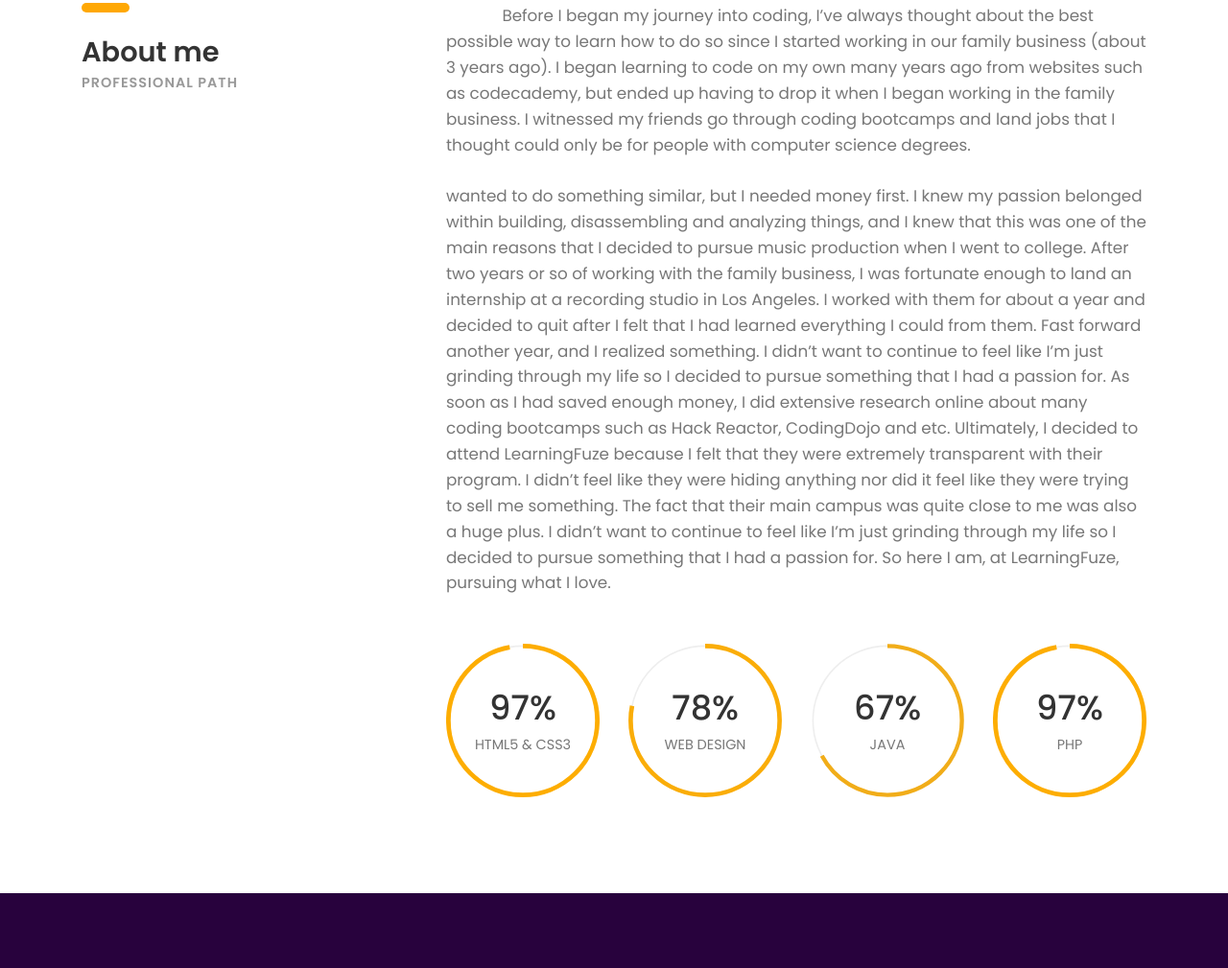
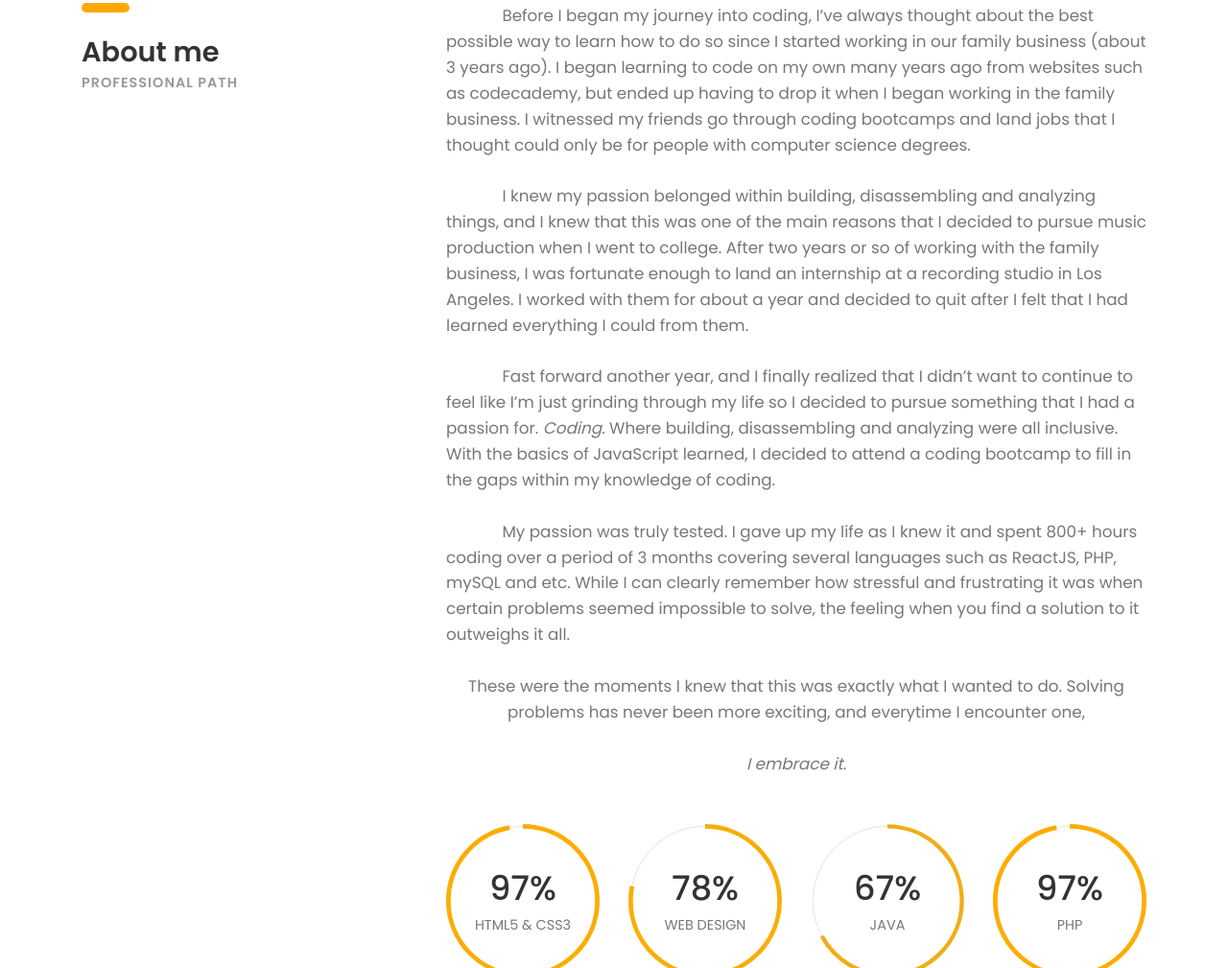
Before and after one commit to mr1hm/portfolio-me, a plain HTML site: page index.html in a window 1280 px wide. Shown: the part 2195-3204 px from the top of the page at 96% size. Drawn offline with Linux system fonts and the light colour scheme; files whose address does not match are found by name.

Commit message:
added about me section

```diff
--- a/index.html
+++ b/index.html
@@ -115,8 +115,8 @@
 		<div class="portfolioContainer">
 
 			<div class="p-item web-design">
-				<a href="images/portfolio-1-600x400.jpg" data-fluidbox>
-					<img src="images/portfolio-1-600x400.jpg" alt=""></a>
+				<a href="images/wicked-sales.png" data-fluidbox>
+					<img src="images/wicked-sales.png" alt=""></a>
 			</div><!-- p-item -->
 
 			<div class="p-item branding graphic-design">
@@ -178,25 +178,38 @@
 					</div>
 				</div><!-- col-sm-4 -->
 				<div class="col-sm-8">
-					<p class="margin-b-50">	<span style="margin-left: 8%">Before</span> I began my journey into coding, I’ve always thought about the best possible way to learn
+					<p class="margin-b-50">
+						<span style="margin-left: 8%">Before</span> I began my journey into coding, I’ve always thought about the best possible way to learn
 					how to do so since I started working in our family business (about 3 years ago). I began learning to code on my own many
 					years ago from websites such as codecademy, but ended up having to drop it when I began working in the family business.
 					I witnessed my friends go through coding bootcamps and land jobs that I thought could only be
 					for people with computer science degrees.
-					<br>
-					<br>
-					wanted to do something similar, but I needed money first. I knew my
-					passion belonged within building, disassembling and analyzing things, and I knew that this was one of the main reasons
+						<br>
+						<br>
+						<span style="margin-left: 8%">I</span> knew my passion belonged within building, disassembling and analyzing things, and I knew that this was one of the main reasons
 					that I decided to pursue music production when I went to college. After two years or so of working with the family business,
 					I was fortunate enough to land an internship at a recording studio in Los Angeles. I worked with them for about a year and
-					decided to quit after I felt that I had learned everything I could from them. Fast forward another year, and I realized something.
-					I didn’t want to continue to feel like I’m just grinding through my life so I decided to pursue something that I had a
-					passion for. As soon as I had saved enough money, I did extensive research online about many coding bootcamps such as
-					Hack Reactor, CodingDojo and etc. Ultimately, I decided to attend LearningFuze because I felt that they were extremely
-					transparent with their program. I didn’t feel like they were hiding anything nor did it feel like they were trying to
-					sell me something. The fact that their main campus was quite close to me was also a huge plus. I didn’t want to continue
-					to feel like I’m just grinding through my life so I decided to pursue something that I had a passion for. So here I am,
-					at LearningFuze, pursuing what I love.</p>
+					decided to quit after I felt that I had learned everything I could from them.
+						<br>
+						<br>
+						<span style="margin-left: 8%">Fast</span> forward another year, and I finally realized that I didn’t want to continue to
+					feel like I’m just grinding through my life so I decided to pursue something that I had a passion for.
+					<i>Coding.</i> Where building, disassembling and analyzing were all inclusive. With the basics of JavaScript learned, I decided to attend a coding
+					bootcamp to fill in the gaps within my knowledge of coding.
+						<br>
+						<br>
+						<span style="margin-left: 8%">My</span> passion was truly tested. I gave up my life as I knew it and spent 800+ hours coding over a period of
+						3 months covering several languages such as ReactJS, PHP, mySQL and etc. While I can clearly remember how stressful and frustrating it was
+						when certain problems seemed impossible to solve, the feeling when you find a solution to it outweighs it all.
+						<br>
+						<br>
+						<span style="text-align: center">These were the moments I knew that this was exactly what I wanted to do. Solving problems has never been more
+							exciting, and everytime I encounter one,
+							<br>
+							<br>
+							<i>I embrace it.</i>
+						</span>
+					</p>
 
 					<div class="row">
 						<div class="col-sm-6 col-md-6 col-lg-3">
```
Also changed, not shown: images/wicked-sales.png (added).
